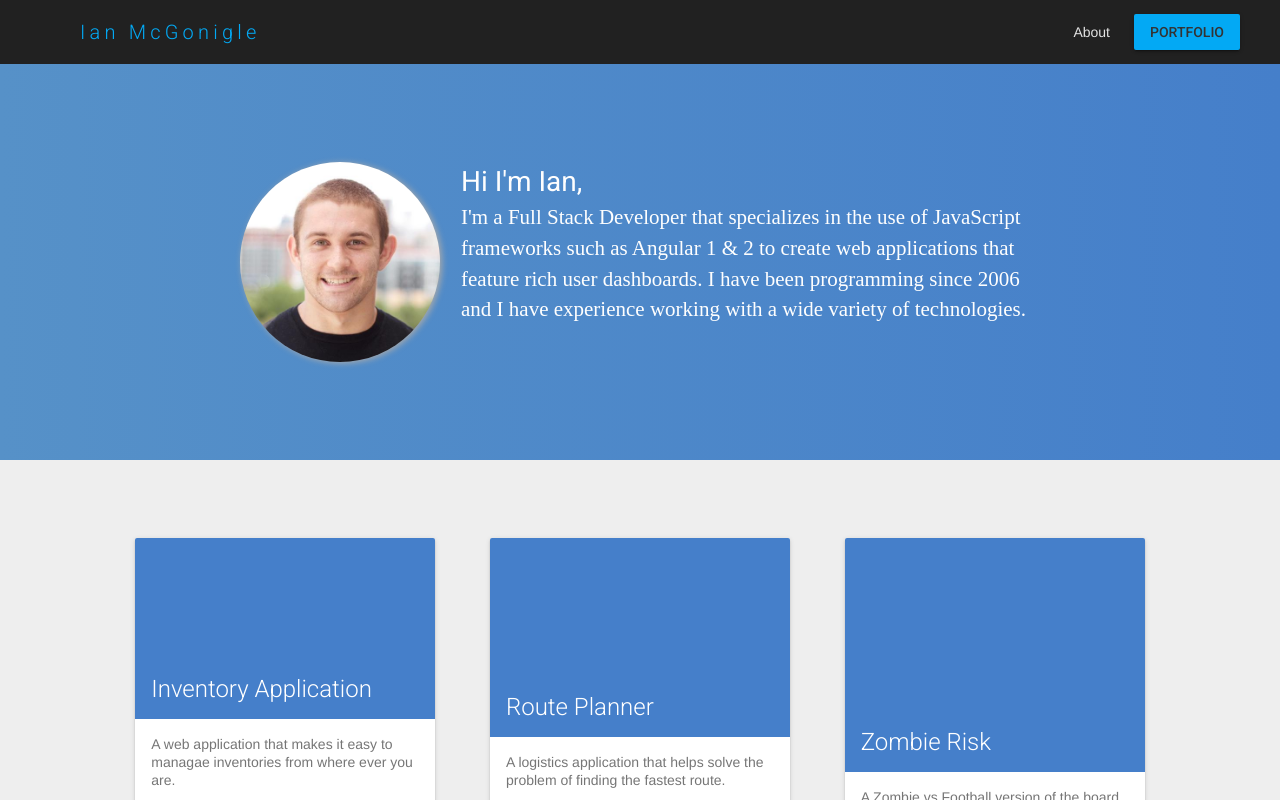
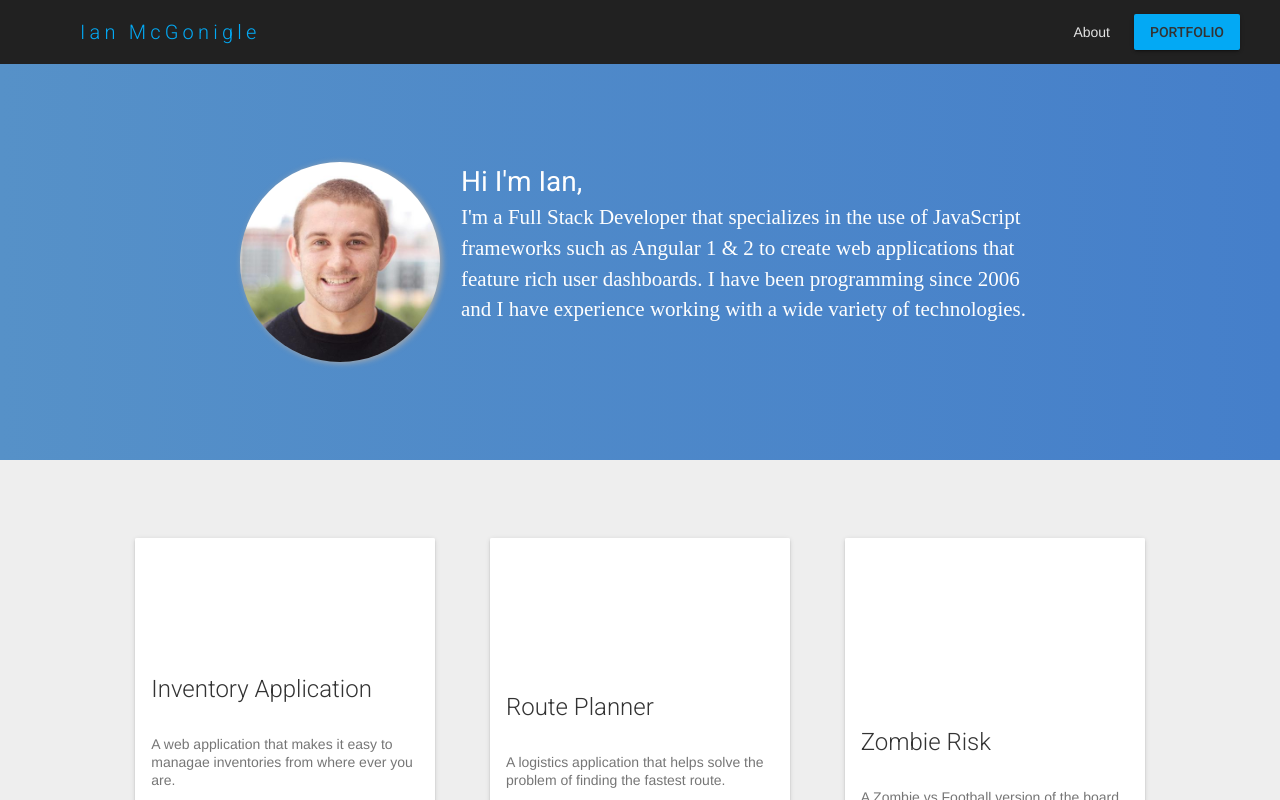
Before and after one commit to imcgonigle/Angular-Portfolio, an Angular app: page / in a window 1280 px wide. Built offline with nearby package versions, Linux system fonts and the light colour scheme.

Commit message:
Change some colors

```diff
--- a/src/app/portfolio/project/project.component.scss
+++ b/src/app/portfolio/project/project.component.scss
@@ -3,7 +3,10 @@
     width: 300px;
     margin: 1rem 1rem;
     .mdl-card__title {
-        background: #457fca;
-        color: #fff;
+        background: #fff;
+        color: #333;
+    }
+    a {
+        color: #03A9F4;
     }
 }
```
